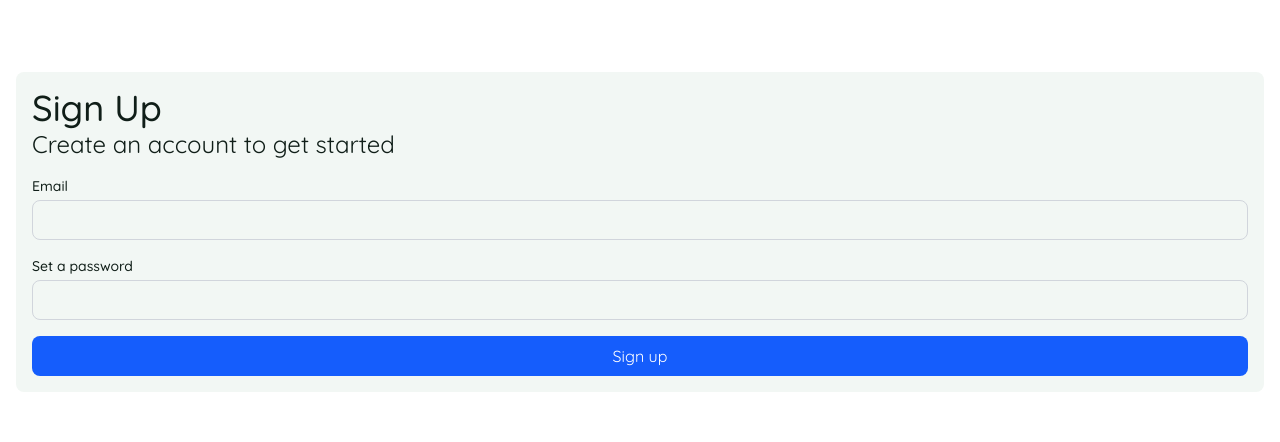
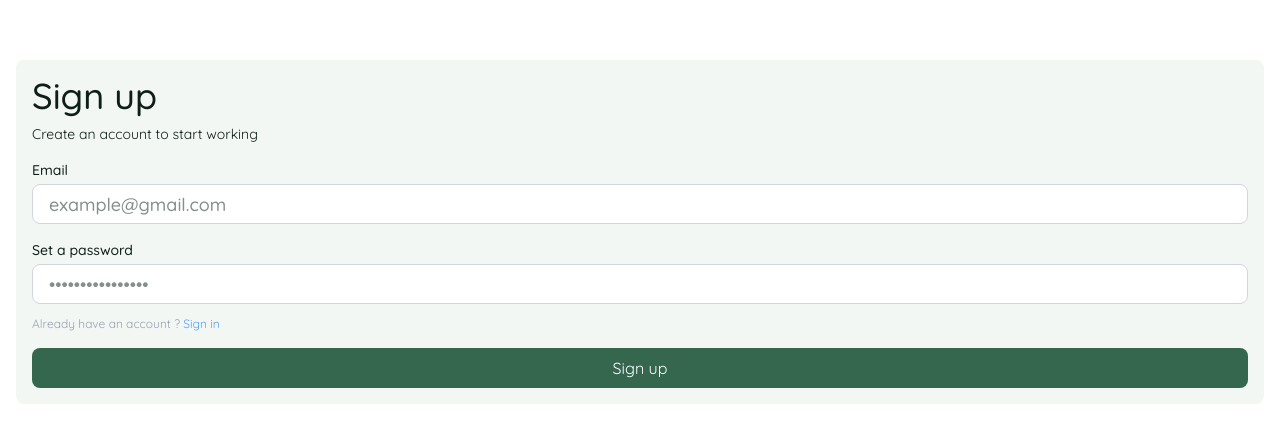
Before and after one commit to sghere/kaarya-next, a Next.js app: page /signup in a window 1280 px wide. Shown: the part 168-610 px from the top of the page. Built offline with nearby package versions, Linux system fonts and the light colour scheme; no server answers.

Commit message:
feat: first build ready

```diff
--- a/src/app/(auth)/login/page.js
+++ b/src/app/(auth)/login/page.js
@@ -2,14 +2,16 @@
 
 import Button from "@/components/Button";
 import { supabase } from "@/utils/supabase";
+import Link from "next/link";
 
 const SignIn = () => {
   return (
     <div className="bg-primary-50 p-4 rounded-lg">
-      <h2 className="text-4xl font-medium">Sign In</h2>
+      <h2 className="text-4xl font-medium">Sign in</h2>
       {/* <h3 className="text-2xl ">Create an account to get started</h3> */}
       <form
         className="pt-4 grid gap-4"
+        autoComplete="off"
         onSubmit={(e) => {
           e.preventDefault();
           const formData = new FormData(e.target);
@@ -27,10 +29,11 @@ const SignIn = () => {
           </label>
           <input
             type="email"
-            className="border h-10 p-2 pl-4 font-medium rounded-lg text-lg border-gray-300"
+            className="bg-white border h-10 p-2 pl-4 font-medium rounded-lg text-lg border-gray-300"
             id="email"
             name="email"
             required
+            placeholder="example@gmail.com"
           />
         </div>
         <div className="grid gap-1">
@@ -39,11 +42,18 @@ const SignIn = () => {
           </label>
           <input
             type="password"
-            className="border h-10 p-2 pl-4 font-medium rounded-lg text-lg border-gray-300"
+            className="border bg-white h-10 p-2 pl-4 font-medium rounded-lg text-lg border-gray-300"
             id="password"
             name="password"
             required
+            placeholder="••••••••••••••••"
           />
+          <label className="text-gray-400 text-xs pt-2">
+            Dont have an account ?{" "}
+            <Link href="/signup" className="text-blue-400 hover:text-blue-500">
+              Sign up
+            </Link>
+          </label>
         </div>
 
         <Button variant="solid" type="submit">
--- a/src/app/(auth)/signup/page.js
+++ b/src/app/(auth)/signup/page.js
@@ -2,12 +2,13 @@
 
 import Button from "@/components/Button";
 import { supabase } from "@/utils/supabase";
+import Link from "next/link";
 
 const SignUp = () => {
   return (
     <div className="bg-primary-50 p-4 rounded-lg">
-      <h2 className="text-4xl font-medium">Sign Up</h2>
-      <h3 className="text-2xl ">Create an account to get started</h3>
+      <h2 className="text-4xl font-medium">Sign up</h2>
+      <h3 className="text-sm pt-2 ">Create an account to start working</h3>
       <form
         className="pt-4 grid gap-4"
         onSubmit={(e) => {
@@ -28,10 +29,12 @@ const SignUp = () => {
           </label>
           <input
             type="email"
-            className="border h-10 p-2 pl-4 font-medium rounded-lg text-lg border-gray-300"
+            className="border bg-white h-10 p-2 pl-4 font-medium rounded-lg text-lg border-gray-300"
             id="email"
             name="email"
             required
+            autoComplete={"off"}
+            placeholder="example@gmail.com"
           />
         </div>
         <div className="grid gap-1">
@@ -40,14 +43,22 @@ const SignUp = () => {
           </label>
           <input
             type="password"
-            className="border h-10 p-2 pl-4 font-medium rounded-lg text-lg border-gray-300"
+            className="border bg-white h-10 p-2 pl-4 font-medium rounded-lg text-lg border-gray-300"
             id="password"
             name="password"
             required
+            autoComplete="new-password"
+            placeholder="••••••••••••••••"
           />
+          <label className="text-gray-400 text-xs pt-2">
+            Already have an account ?{" "}
+            <Link href="/login" className="text-blue-400 hover:text-blue-500">
+              Sign in
+            </Link>
+          </label>
         </div>
 
-        <Button variant="primary" type="submit">
+        <Button variant="solid" type="submit">
           Sign up
         </Button>
       </form>
--- a/src/app/(main)/gigs/page.js
+++ b/src/app/(main)/gigs/page.js
@@ -7,17 +7,13 @@ import { useDispatch, useSelector } from "react-redux";
 const Gigs = () => {
   const dispatch = useDispatch();
   const user = useSelector((state) => state.user);
-  console.log({ user });
   useEffect(() => {
-    if (!user.id) return;
     dispatch(
       getGigs({
-        user: {
-          id: user.id,
-        },
+        type: "GET",
       })
     );
-  }, [user]);
+  }, [dispatch]);
   const { data, loading, error } = useApiState("getGigs");
 
   if (loading) return "loading...";
@@ -26,13 +22,13 @@ const Gigs = () => {
   return (
     <div className="grid gap-4 p-4">
       {data?.map((gig) => (
-        <Gig gig={gig} />
+        <Gig key={gig.id} gig={gig} />
       ))}
     </div>
   );
 };
 
-const Gig = ({ gig }) => {
+export const Gig = ({ gig }) => {
   console.log({ gig });
   return (
     <div className="GigCard  p-3 border border-gray-200 rounded-lg">
--- a/src/app/(main)/page.js
+++ b/src/app/(main)/page.js
@@ -1,3 +1,30 @@
+"use client";
+
+import useApiState from "@/hooks/useApiState";
+import { getGigs } from "@/thunks/apiThunks";
+import { useEffect } from "react";
+import { useDispatch } from "react-redux";
+import { Gig } from "./gigs/page";
+
 export default function Home() {
-  return <div className="body">Hello, Home</div>;
+  const dispatch = useDispatch();
+  const { data, error, loading } = useApiState("getGigs");
+  useEffect(() => {
+    dispatch(
+      getGigs({
+        type: "GETALL",
+      })
+    );
+  }, []);
+
+  if (loading) return "Loading...";
+  if (error) return "Some error";
+  console.log({ data });
+  return (
+    <div className="body">
+      {data?.map((e) => (
+        <Gig key={e.id} gig={e} />
+      ))}
+    </div>
+  );
 }
--- a/src/app/(main)/post/page.js
+++ b/src/app/(main)/post/page.js
@@ -57,7 +57,7 @@ const PostGigForm = () => {
 
     // TODO: Send `gig` data to your API or Supabase table
     console.log({ sessionData });
-    dispatch(postGig(gig));
+    dispatch(postGig({ type: "POST", data: gig }));
 
     // axios
     //   .post("/api/gig", gig, {
--- a/src/app/(main)/profile/layout.js
+++ b/src/app/(main)/profile/layout.js
@@ -14,7 +14,7 @@ export default function ProfileLayout({ children }) {
   const dispatch = useDispatch();
   useEffect(() => {
     dispatch(getBalance({}));
-  }, []);
+  }, [dispatch]);
 
   const { data, loading } = useApiState("getBalance");
   return (
--- a/src/app/(main)/profile/page.js
+++ b/src/app/(main)/profile/page.js
@@ -22,7 +22,7 @@ const Profile = () => {
         Credits
       </Link>
       <Button
-        variant="solid"
+        variant="failed"
         className="disabled "
         // disabled={true}
         onClick={() => {
--- a/src/app/api/gig/route.js
+++ b/src/app/api/gig/route.js
@@ -1,7 +1,7 @@
 import { supabase } from "@/utils/supabase";
 
 export async function POST(request) {
-  const data = await request.json();
+  const { type = "GET", data = null } = await request.json();
 
   const authHeader = request.headers.get("Authorization");
   const token = authHeader?.replace("Bearer ", "");
@@ -25,15 +25,13 @@ export async function POST(request) {
       { status: 401 }
     );
   }
-  if (data.user.id) {
+  if (type === "GET") {
     //get gigs for a specific user
-    console.log({ data });
     const { data: gigs, error } = await supabase
       .from("gigs")
       .select("*")
-      .eq("customer_id", data.user.id);
+      .eq("customer_id", user.id);
 
-    console.log({ gigs, error, data });
     if (error) {
       return new Response(
         JSON.stringify({ message: "Error fetching data", error }),
@@ -43,6 +41,7 @@ export async function POST(request) {
 
     return new Response(JSON.stringify({ data: gigs }), { status: 200 });
   }
+  if (type === "POST") {
     const { error } = await supabase
       .from("gigs")
       .insert([{ ...data, customer_id: user.id }]);
@@ -59,9 +58,11 @@ export async function POST(request) {
       { status: 200 }
     );
   }
-
-export const GET = async () => {
-  const { data, error } = await supabase.from("gigs").select("*");
+  if (type === "GETALL") {
+    const { data: gigs, error } = await supabase
+      .from("gigs")
+      .select("*")
+      .neq("customer_id", user.id);
 
     if (error) {
       return new Response(
@@ -70,5 +71,6 @@ export const GET = async () => {
       );
     }
 
-  return new Response(JSON.stringify(data), { status: 200 });
-};
+    return new Response(JSON.stringify({ data: gigs }), { status: 200 });
+  }
+}
--- a/src/components/AppHeader.jsx
+++ b/src/components/AppHeader.jsx
@@ -43,11 +43,17 @@ const AppHeader = () => {
         className="size-6 cursor-pointer"
         onClick={() => router.back()}
       />
-      <h1 className="text-lg font-semibold text-center">{formattedTitle}</h1>
+      <h1 className="text-lg font-semibold text-center">
+        {headerText[formattedTitle] || formattedTitle}
+      </h1>
       {/* <GoChevronRight className="size-6" /> */}
       <label htmlFor=""></label>
     </header>
   );
 };
 
+const headerText = {
+  Home: "Marketplace",
+};
+
 export default AppHeader;
--- a/src/components/Button.jsx
+++ b/src/components/Button.jsx
@@ -15,6 +15,7 @@ const buttonVariants = cva(
         primary: "bg-blue-600 text-white hover:bg-blue-700",
         secondary: "bg-gray-600 text-white hover:bg-gray-700",
         outline: "border hover:bg-primary-800",
+        failed: "bg-red-600 text-white hover:bg-red-700",
       },
       size: {
         sm: "text-sm px-3 py-1",
```
Lines whose indentation alone changed are shown as unchanged.
